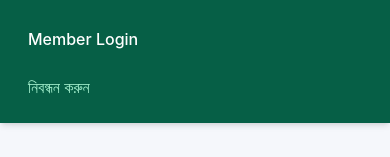
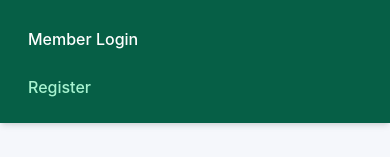
Before and after one commit to najmulcodes/badaruddinwelfare-client, a React (Vite) app: page /login in a window 390 px wide. Both pictures are taken after a click on the button 362 px from the left and 30 px from the top of the page. Shown: the part 261-418 px from the top of the page. Built offline with nearby package versions, Linux system fonts and the light colour scheme; no server answers.

Commit message:
Update Header.js

```diff
--- a/src/components/Header.js
+++ b/src/components/Header.js
@@ -140,7 +140,7 @@ export default function Header() {
                 className="text-emerald-200 px-3 py-2 font-medium"
                 onClick={() => setMenuOpen(false)}
               >
-                নিবন্ধন করুন
+              Register
               </Link>
             </>
           )}
```
